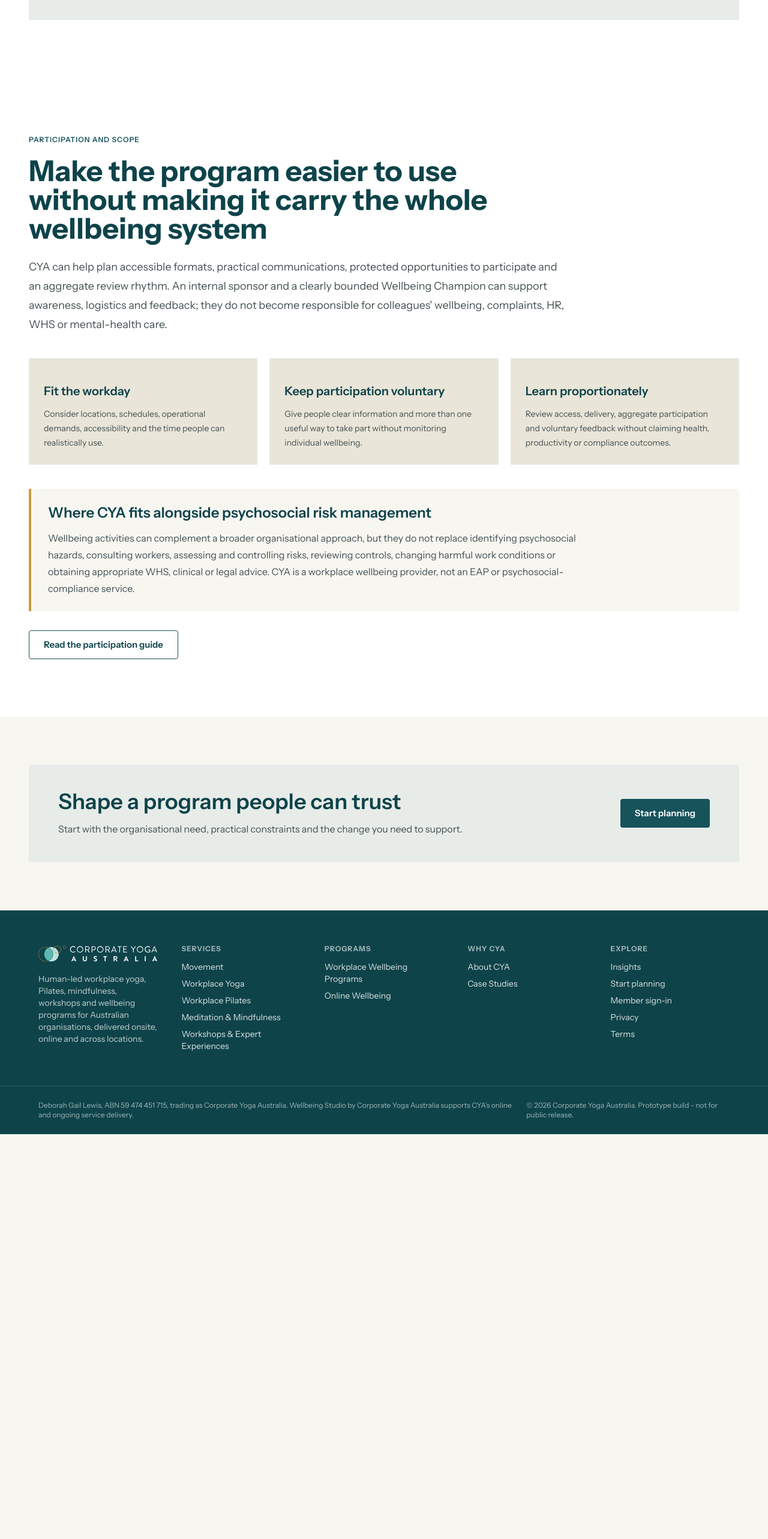
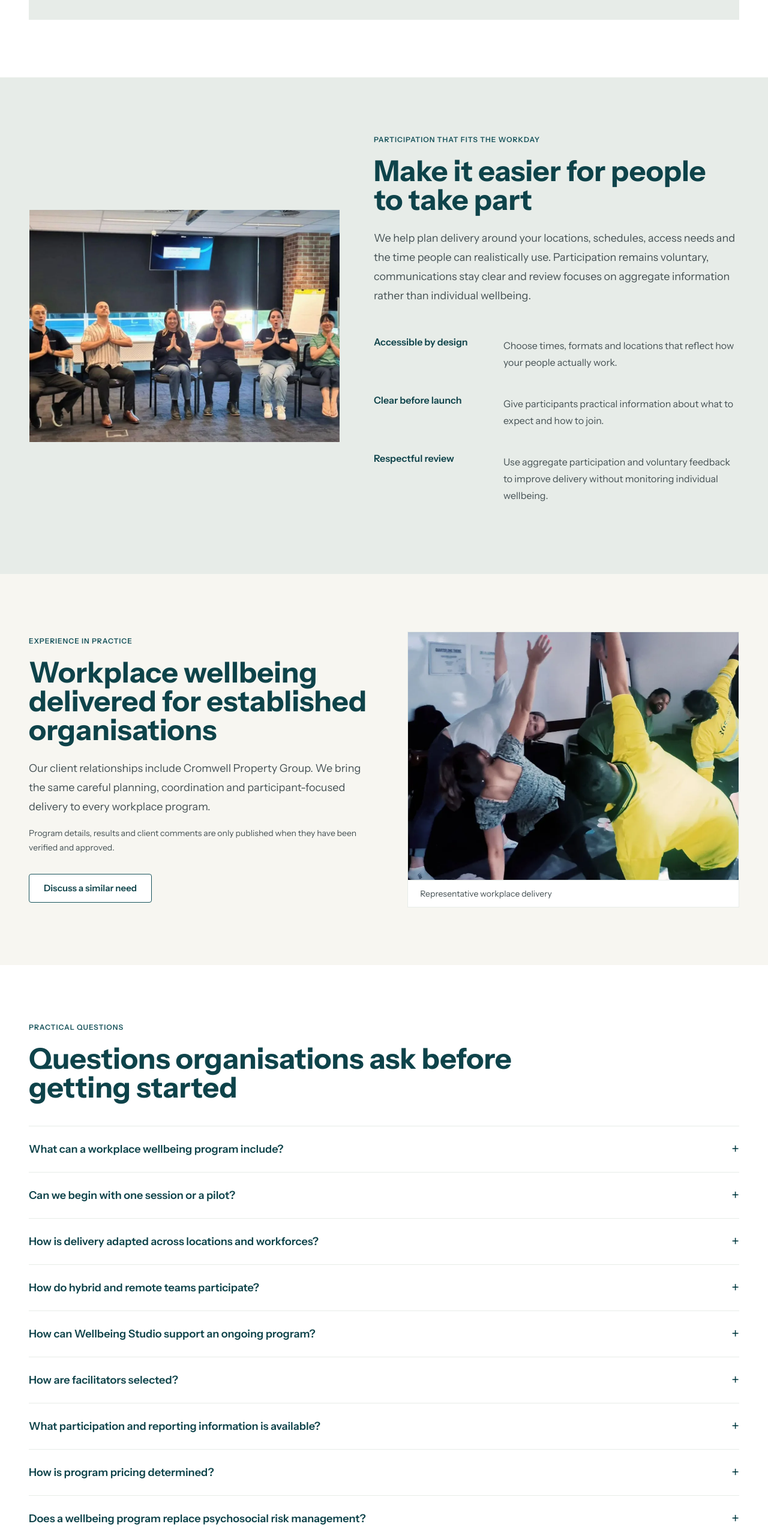
Before and after one commit to glennhammond/cya-website-prototype, a Next.js app: page /workplace-wellbeing-programs in a window 1280 px wide. Shown: the part 3240-5806 px from the top of the page at 60% size. Before the commit the page ends 5131 px from the top, so only its background shows below. Built offline with nearby package versions, Linux system fonts and the light colour scheme.

Commit message:
Refine program participation proof and FAQs

```diff
--- a/app/workplace-wellbeing-programs/page.tsx
+++ b/app/workplace-wellbeing-programs/page.tsx
@@ -81,23 +81,91 @@ export default function WorkplaceWellbeingProgramsPage() {
         </ProductionContainer>
       </section>
 
-      <section className="bg-white py-20 lg:py-24">
-        <ProductionContainer>
-          <ProductionKicker>Participation and scope</ProductionKicker>
-          <h2 className="mt-5 max-w-4xl text-4xl font-bold lg:text-5xl">Make the program easier to use without making it carry the whole wellbeing system</h2>
-          <p className="mt-6 max-w-4xl text-lg leading-8 text-[var(--cya-body)]">CYA can help plan accessible formats, practical communications, protected opportunities to participate and an aggregate review rhythm. An internal sponsor and a clearly bounded Wellbeing Champion can support awareness, logistics and feedback; they do not become responsible for colleagues&apos; wellbeing, complaints, HR, WHS or mental-health care.</p>
-          <div className="mt-10 grid gap-5 md:grid-cols-3">
-            <ProductionCard title="Fit the workday" body="Consider locations, schedules, operational demands, accessibility and the time people can realistically use." tone="paper" />
-            <ProductionCard title="Keep participation voluntary" body="Give people clear information and more than one useful way to take part without monitoring individual wellbeing." tone="paper" />
-            <ProductionCard title="Learn proportionately" body="Review access, delivery, aggregate participation and voluntary feedback without claiming health, productivity or compliance outcomes." tone="paper" />
+      <section className="bg-[var(--cya-surface-subtle)] py-20 lg:py-24">
+        <ProductionContainer className="grid gap-10 lg:grid-cols-[minmax(0,0.92fr)_minmax(0,1.08fr)] lg:items-center lg:gap-14">
+          <figure className="relative aspect-[4/3] overflow-hidden border border-[var(--cya-divider)] bg-[var(--cya-surface-base)]">
+            <Image
+              src="/images/selected/cya-home-hero-workplace-session.webp"
+              alt="Employees take part in an accessible seated workplace yoga session in a meeting room"
+              fill
+              sizes="(min-width: 1024px) 44vw, 100vw"
+              className="object-cover"
+            />
+          </figure>
+          <div>
+            <ProductionKicker>Participation that fits the workday</ProductionKicker>
+            <h2 className="mt-5 max-w-3xl text-4xl font-bold lg:text-5xl">Make it easier for people to take part</h2>
+            <p className="mt-6 max-w-3xl text-lg leading-8 text-[var(--cya-body)]">We help plan delivery around your locations, schedules, access needs and the time people can realistically use. Participation remains voluntary, communications stay clear and review focuses on aggregate information rather than individual wellbeing.</p>
+            <div className="mt-8 border-y border-[var(--cya-divider)]">
+              <div className="grid gap-2 border-b border-[var(--cya-divider)] py-5 sm:grid-cols-[12rem_1fr] sm:gap-6">
+                <h3 className="font-semibold text-[var(--cya-teal-dark)]">Accessible by design</h3>
+                <p className="leading-7 text-[var(--cya-body)]">Choose times, formats and locations that reflect how your people actually work.</p>
+              </div>
+              <div className="grid gap-2 border-b border-[var(--cya-divider)] py-5 sm:grid-cols-[12rem_1fr] sm:gap-6">
+                <h3 className="font-semibold text-[var(--cya-teal-dark)]">Clear before launch</h3>
+                <p className="leading-7 text-[var(--cya-body)]">Give participants practical information about what to expect and how to join.</p>
+              </div>
+              <div className="grid gap-2 py-5 sm:grid-cols-[12rem_1fr] sm:gap-6">
+                <h3 className="font-semibold text-[var(--cya-teal-dark)]">Respectful review</h3>
+                <p className="leading-7 text-[var(--cya-body)]">Use aggregate participation and voluntary feedback to improve delivery without monitoring individual wellbeing.</p>
+              </div>
+            </div>
           </div>
-          <aside className="mt-10 border-l-4 border-[var(--cya-ochre)] bg-[var(--cya-surface-page)] px-7 py-6">
-            <h3 className="text-2xl font-semibold text-[var(--cya-teal-dark)]">Where CYA fits alongside psychosocial risk management</h3>
-            <p className="mt-3 max-w-4xl leading-7 text-[var(--cya-body)]">Wellbeing activities can complement a broader organisational approach, but they do not replace identifying psychosocial hazards, consulting workers, assessing and controlling risks, reviewing controls, changing harmful work conditions or obtaining appropriate WHS, clinical or legal advice. CYA is a workplace wellbeing provider, not an EAP or psychosocial-compliance service.</p>
-          </aside>
-          <div className="mt-8"><ProductionAction href="/blog/the-nervous-system-solution-why-your-wellbeing-program-isnt-working-and-what-to-do-instead" style="secondary">Read the participation guide</ProductionAction></div>
         </ProductionContainer>
       </section>
+
+      <section className="bg-[var(--cya-surface-page)] py-20 lg:py-24">
+        <ProductionContainer className="grid gap-10 lg:grid-cols-[minmax(0,1.02fr)_minmax(0,0.98fr)] lg:items-center lg:gap-14">
+          <div>
+            <ProductionKicker>Experience in practice</ProductionKicker>
+            <h2 className="mt-5 max-w-3xl text-4xl font-bold lg:text-5xl">Workplace wellbeing delivered for established organisations</h2>
+            <p className="mt-6 max-w-3xl text-lg leading-8 text-[var(--cya-body)]">Our client relationships include Cromwell Property Group. We bring the same careful planning, coordination and participant-focused delivery to every workplace program.</p>
+            <p className="mt-4 max-w-3xl text-sm leading-6 text-[var(--cya-body)]">Program details, results and client comments are only published when they have been verified and approved.</p>
+            <div className="mt-8"><ProductionAction href="/contact?interest=program" style="secondary">Discuss a similar need</ProductionAction></div>
+          </div>
+          <figure className="overflow-hidden border border-[var(--cya-divider)] bg-[var(--cya-surface-base)]">
+            <div className="relative aspect-[4/3]">
+              <Image
+                src="/images/selected/cya-workplace-wellbeing-lunch-learn-team.webp"
+                alt="Employees take part in a facilitated movement session at work"
+                fill
+                sizes="(min-width: 1024px) 44vw, 100vw"
+                className="object-cover"
+              />
+            </div>
+            <figcaption className="border-t border-[var(--cya-divider)] px-5 py-3 text-sm text-[var(--cya-body)]">Representative workplace delivery</figcaption>
+          </figure>
+        </ProductionContainer>
+      </section>
+
+      <section className="bg-[var(--cya-surface-base)] py-20 lg:py-24">
+        <ProductionContainer>
+          <ProductionKicker>Practical questions</ProductionKicker>
+          <h2 className="mt-5 max-w-4xl text-4xl font-bold lg:text-5xl">Questions organisations ask before getting started</h2>
+          <div className="mt-10 border-t border-[var(--cya-divider)]">
+            {[
+              ["What can a workplace wellbeing program include?", "A program can combine workplace yoga, Pilates, mindfulness, workshops, expert-led sessions and Wellbeing Studio support. The mix is shaped around your people, locations, schedules and goals."],
+              ["Can we begin with one session or a pilot?", "Yes. You can begin with one experience, a short series or a focused pilot before deciding whether ongoing support would be useful."],
+              ["How is delivery adapted across locations and workforces?", "We confirm the people, environment, access needs, available space and working patterns before recommending formats, facilitators and a delivery schedule."],
+              ["How do hybrid and remote teams participate?", "Programs can combine onsite delivery, live online sessions and Wellbeing Studio access so people can take part across different locations and working arrangements."],
+              ["How can Wellbeing Studio support an ongoing program?", "Wellbeing Studio can provide guided practices and live or on-demand support between facilitated sessions, where that continuity suits the program."],
+              ["How are facilitators selected?", "Facilitators are matched to the service, participant group, workplace setting and delivery requirements. Availability and suitability are confirmed before launch."],
+              ["What participation and reporting information is available?", "This depends on the delivery model. We agree reporting expectations before launch and keep employer reporting aggregate, proportionate and privacy-aware."],
+              ["How is program pricing determined?", "Pricing reflects the mix of services, delivery mode, frequency, locations, participant reach and the coordination or reporting required. We scope these factors before providing a proposal."],
+              ["Does a wellbeing program replace psychosocial risk management?", "No. Workplace wellbeing activities can complement a broader organisational approach, but they do not replace identifying and controlling psychosocial hazards, consulting workers or obtaining appropriate WHS, clinical or legal advice."],
+            ].map(([question, answer]) => (
+              <details key={question} className="group border-b border-[var(--cya-divider)]">
+                <summary className="flex cursor-pointer list-none items-center justify-between gap-6 py-6 text-lg font-semibold text-[var(--cya-teal-dark)] [&::-webkit-details-marker]:hidden">
+                  <span>{question}</span>
+                  <span aria-hidden="true" className="text-2xl font-normal leading-none transition-transform group-open:rotate-45">+</span>
+                </summary>
+                <p className="max-w-4xl pb-6 pr-12 leading-7 text-[var(--cya-body)]">{answer}</p>
+              </details>
+            ))}
+          </div>
+        </ProductionContainer>
+      </section>
+
       <ProductionClosing heading="Shape a program people can trust" body="Start with the organisational need, practical constraints and the change you need to support." />
     </>
   );
```
